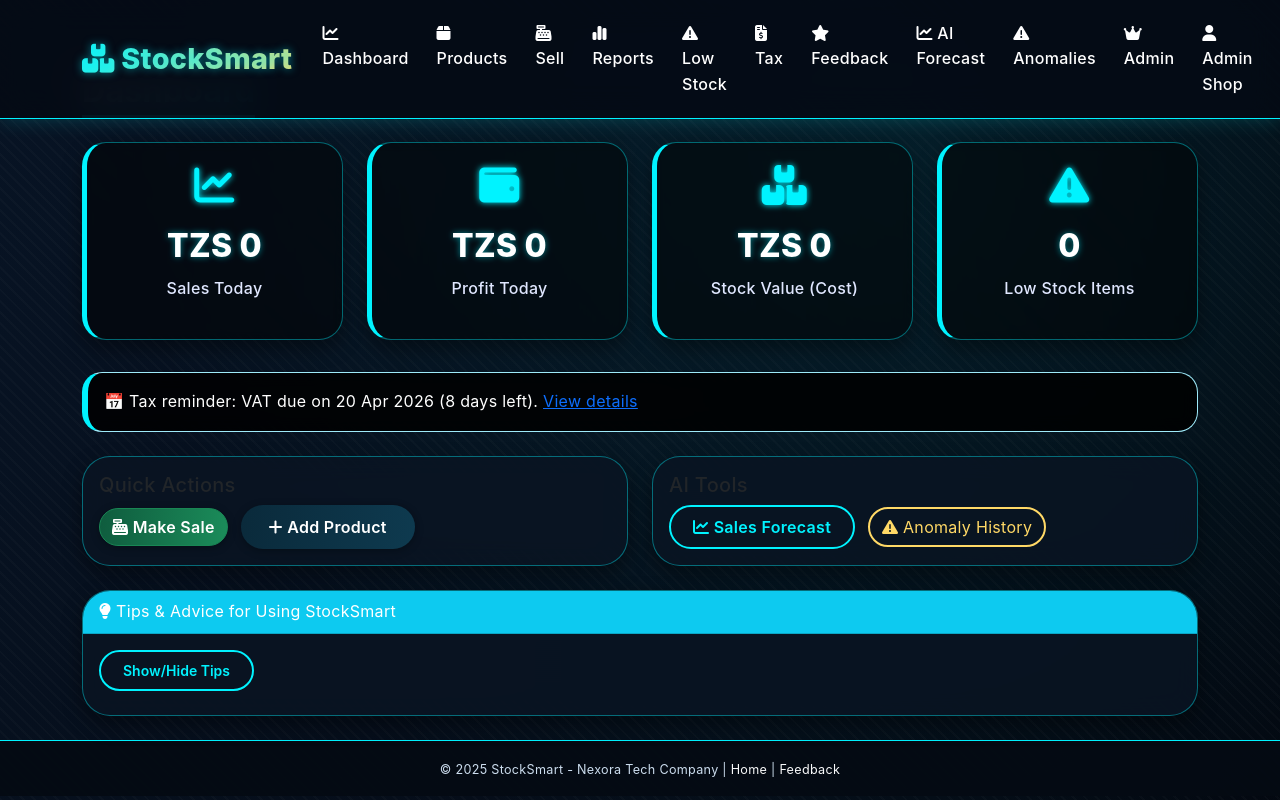
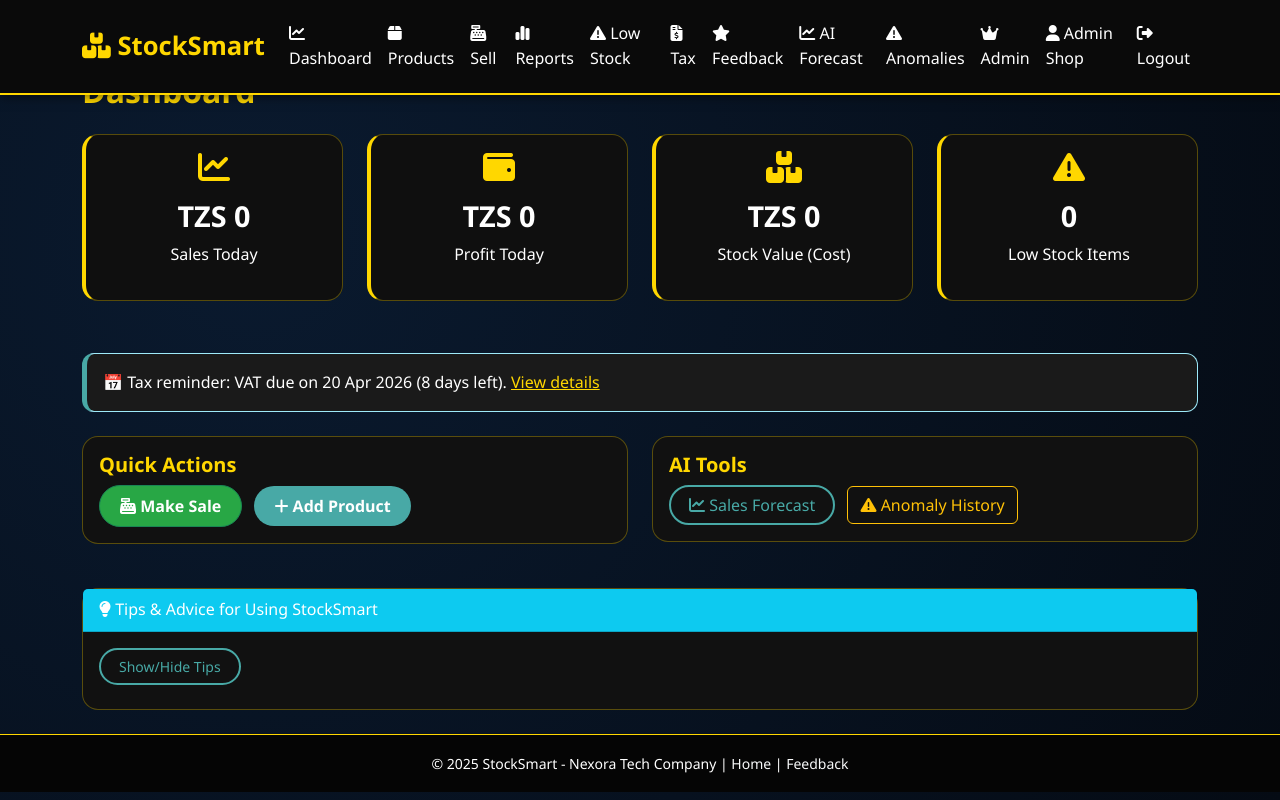
Before and after one commit to nexoratechv1-ctrl/Stocksmart, a Flask app: page /dashboard in a window 1280 px wide. Run offline with Flask 3, Linux system fonts and the light colour scheme; a user stored in the database is signed in.

Commit message:
Update style.css

```diff
--- a/static/css/style.css
+++ b/static/css/style.css
@@ -1,18 +1,13 @@
-/* ========== STOCKSMART - ULTRA FANTASTIC PREMIUM THEME ========== */
-/* Glowing, neon, crystal-clear text, animated deep space gradient */
-
+/* ========== STOCKSMART - STATIC THEME (NO ANIMATIONS) ========== */
 :root {
-    --bg-deep: #050b14;
-    --bg-card: rgba(10, 20, 35, 0.85);
-    --neon-cyan: #00f3ff;
-    --neon-gold: #ffd966;
-    --neon-pink: #ff66cc;
-    --text-bright: #ffffff;
-    --text-glow: #ffffff;
-    --shadow-cyan: 0 0 12px rgba(0, 243, 255, 0.6);
-    --shadow-gold: 0 0 12px rgba(255, 217, 102, 0.6);
-    --card-border: rgba(0, 243, 255, 0.4);
-    --transition-smooth: all 0.3s cubic-bezier(0.25, 0.8, 0.25, 1);
+    --bg-dark: #0a0a0a;
+    --bg-card: #111111;
+    --gold: #ffd700;
+    --gold-dark: #ccac00;
+    --teal: #48A9A6;
+    --text-white: #ffffff;
+    --text-light: #f5f5f5;
+    --border-gold: rgba(255, 215, 0, 0.3);
 }
 
 * {
@@ -22,34 +17,16 @@
 }
 
 body {
-    font-family: 'Inter', 'Segoe UI', 'Poppins', system-ui, -apple-system, sans-serif;
-    background: var(--bg-deep);
-    color: var(--text-bright);
-    overflow-x: hidden;
+    font-family: 'Segoe UI', Tahoma, Geneva, Verdana, sans-serif;
+    background-color: var(--bg-dark);
+    color: var(--text-white);
     line-height: 1.6;
-    letter-spacing: 0.3px;
 }
 
-/* ========== ANIMATED COSMIC BACKGROUND ========== */
+/* Solid background – no animation */
 .animated-bg {
-    position: fixed;
-    top: 0;
-    left: 0;
-    width: 100%;
-    height: 100%;
-    z-index: -2;
-    background: radial-gradient(circle at 20% 30%, #0a1a2f, #03070f);
-    background-size: 200% 200%;
-    animation: cosmicMove 18s ease infinite;
+    display: none;
 }
-
-@keyframes cosmicMove {
-    0% { background-position: 0% 0%; }
-    50% { background-position: 100% 100%; }
-    100% { background-position: 0% 0%; }
-}
-
-/* Floating light particles (pseudo-elements) */
 body::before {
     content: "";
     position: fixed;
@@ -57,390 +34,225 @@
     left: 0;
     width: 100%;
     height: 100%;
-    background: radial-gradient(circle at 70% 20%, rgba(0,243,255,0.08), transparent 70%);
-    z-index: -1;
-    pointer-events: none;
+    background: radial-gradient(circle at 20% 30%, #0a1a2f, #050b14);
+    z-index: -2;
 }
 
-body::after {
-    content: "";
-    position: fixed;
-    top: 0;
-    left: 0;
-    width: 100%;
-    height: 100%;
-    background: repeating-linear-gradient(45deg, rgba(255,255,255,0.02) 0px, rgba(255,255,255,0.02) 2px, transparent 2px, transparent 8px);
-    z-index: -1;
-    pointer-events: none;
-}
-
-/* ========== NAVBAR – GLASS NEON ========== */
+/* Navbar – solid dark */
 .navbar {
-    background: rgba(5, 11, 20, 0.9);
-    backdrop-filter: blur(16px);
-    border-bottom: 1px solid var(--neon-cyan);
-    box-shadow: 0 0 20px rgba(0,243,255,0.2);
+    background: #0a0a0a;
+    border-bottom: 2px solid var(--gold);
+    box-shadow: 0 2px 10px rgba(0,0,0,0.5);
     padding: 0.8rem 0;
 }
 
 .navbar-brand {
-    font-size: 1.8rem;
-    font-weight: 800;
-    background: linear-gradient(135deg, var(--neon-cyan), var(--neon-gold));
-    -webkit-background-clip: text;
-    background-clip: text;
-    color: transparent !important;
-    text-shadow: 0 0 8px rgba(0,243,255,0.5);
-    transition: var(--transition-smooth);
-}
-
-.navbar-brand:hover {
-    text-shadow: 0 0 15px var(--neon-cyan);
-    transform: scale(1.02);
+    font-size: 1.6rem;
+    font-weight: bold;
+    color: var(--gold) !important;
 }
 
 .nav-link {
-    color: var(--text-bright) !important;
+    color: var(--text-white) !important;
     font-weight: 500;
-    margin: 0 6px;
-    transition: var(--transition-smooth);
-    position: relative;
+    transition: 0.2s;
 }
 
 .nav-link:hover {
-    color: var(--neon-cyan) !important;
-    text-shadow: 0 0 6px var(--neon-cyan);
-    transform: translateY(-2px);
+    color: var(--gold) !important;
 }
 
-.nav-link::after {
-    content: '';
-    position: absolute;
-    bottom: -5px;
-    left: 0;
-    width: 0;
-    height: 2px;
-    background: linear-gradient(90deg, var(--neon-cyan), var(--neon-gold));
-    transition: width 0.3s ease;
-}
-
-.nav-link:hover::after {
-    width: 100%;
-}
-
-/* ========== CARDS – GLASS + NEON BORDER ========== */
+/* Cards – solid background, no blur */
 .card {
     background: var(--bg-card);
-    backdrop-filter: blur(12px);
-    border: 1px solid var(--card-border);
-    border-radius: 28px;
-    transition: var(--transition-smooth);
-    box-shadow: 0 8px 20px rgba(0,0,0,0.4);
-    overflow: hidden;
+    border: 1px solid var(--border-gold);
+    border-radius: 16px;
+    transition: 0.2s;
+    margin-bottom: 20px;
 }
 
 .card:hover {
-    transform: translateY(-6px);
-    border-color: var(--neon-cyan);
-    box-shadow: 0 15px 35px rgba(0,243,255,0.25), 0 0 15px rgba(0,243,255,0.3);
+    transform: translateY(-3px);
+    box-shadow: 0 6px 12px rgba(0,0,0,0.3);
 }
 
 .card-title {
-    color: var(--neon-cyan);
-    font-weight: 700;
-    text-shadow: 0 0 4px rgba(0,243,255,0.4);
-    margin-bottom: 1rem;
+    color: var(--gold);
+    font-weight: bold;
 }
 
-.card-text, .card-body p, .card-body li {
-    color: #f0f3f8;
-    font-weight: 400;
+/* Buttons – solid gold/teal */
+.btn-primary {
+    background: var(--teal);
+    color: white;
+    border: none;
+    border-radius: 30px;
+    padding: 8px 20px;
+    font-weight: 600;
 }
-
-/* ========== BUTTONS – NEON / GLOW ========== */
-.btn-primary {
-    background: linear-gradient(95deg, #0a2a3b, #0e3a4f);
-    border: none;
-    border-radius: 60px;
-    padding: 10px 28px;
-    font-weight: 600;
-    color: white;
-    transition: var(--transition-smooth);
-    box-shadow: 0 2px 8px rgba(0,0,0,0.3);
-}
-
 .btn-primary:hover {
-    background: linear-gradient(95deg, #0e3a4f, #145c6e);
-    box-shadow: 0 0 12px var(--neon-cyan);
-    transform: scale(1.02);
-}
-
-.btn-outline-primary {
-    border: 2px solid var(--neon-cyan);
-    background: transparent;
-    color: var(--neon-cyan);
-    border-radius: 60px;
-    padding: 8px 22px;
-    font-weight: 600;
-    transition: var(--transition-smooth);
-}
-
-.btn-outline-primary:hover {
-    background: var(--neon-cyan);
-    color: #000;
-    box-shadow: 0 0 12px var(--neon-cyan);
+    background: #2C5F7A;
     transform: scale(1.02);
 }
 
 .btn-success {
-    background: linear-gradient(95deg, #0f5c3e, #1b8c5a);
-    border-radius: 60px;
+    background: #28a745;
+    border-radius: 30px;
+    padding: 8px 20px;
     font-weight: 600;
-    box-shadow: 0 2px 8px rgba(0,0,0,0.3);
+}
+.btn-success:hover {
+    background: #1e7e34;
 }
 
-.btn-success:hover {
-    box-shadow: 0 0 12px #2ecc71;
+.btn-outline-primary {
+    border: 2px solid var(--teal);
+    color: var(--teal);
+    background: transparent;
+    border-radius: 30px;
+    padding: 6px 18px;
+}
+.btn-outline-primary:hover {
+    background: var(--teal);
+    color: #000;
+}
+
+.btn-gold {
+    background: var(--gold);
+    color: #000;
+    border-radius: 30px;
+    padding: 8px 20px;
+    font-weight: 600;
+}
+.btn-gold:hover {
+    background: var(--gold-dark);
     transform: scale(1.02);
 }
 
-.btn-danger {
-    border-radius: 60px;
-    font-weight: 600;
+/* Forms – visible text */
+.form-control, .form-select {
+    background: #1a1a1a;
+    border: 1px solid var(--border-gold);
+    color: white;
+    border-radius: 12px;
+    padding: 10px 14px;
 }
 
-.btn-warning, .btn-outline-warning {
-    border-radius: 60px;
-}
-
-.btn-outline-warning {
-    border: 2px solid var(--neon-gold);
-    color: var(--neon-gold);
-    background: transparent;
-}
-
-.btn-outline-warning:hover {
-    background: var(--neon-gold);
-    color: #000;
-    box-shadow: 0 0 12px var(--neon-gold);
-}
-
-/* ========== FORMS – GLOWING INPUTS ========== */
-.form-control, .form-select {
-    background: rgba(0, 0, 0, 0.75);
-    border: 1px solid rgba(0, 243, 255, 0.5);
-    border-radius: 20px;
-    padding: 12px 18px;
-    color: #ffffff;
-    transition: var(--transition-smooth);
-}
-
-.form-control:focus, .form-select:focus {
-    background: #0a1420;
-    border-color: var(--neon-cyan);
-    box-shadow: 0 0 14px var(--neon-cyan);
+.form-control:focus {
+    background: #222;
+    border-color: var(--gold);
+    box-shadow: 0 0 0 2px rgba(255,215,0,0.2);
     color: white;
 }
 
-.form-control::placeholder, .form-select::placeholder {
-    color: #b0c4de;
-    opacity: 1;
-    font-weight: 300;
+.form-control::placeholder {
+    color: #aaa;
 }
 
 label {
-    color: var(--neon-cyan);
-    font-weight: 600;
-    margin-bottom: 6px;
-    letter-spacing: 0.5px;
+    color: var(--gold);
+    font-weight: 500;
 }
 
-/* ========== TABLES – SHIMMER ========== */
+/* Tables */
 .table {
-    color: #f0f3f8;
-    border-color: rgba(0,243,255,0.3);
+    color: var(--text-white);
+    border-color: var(--border-gold);
 }
 
 .table thead th {
-    color: var(--neon-cyan);
-    border-bottom: 2px solid var(--neon-cyan);
-    font-weight: 600;
-    text-shadow: 0 0 3px rgba(0,243,255,0.3);
+    color: var(--gold);
+    border-bottom: 2px solid var(--gold);
 }
 
 .table-striped > tbody > tr:nth-of-type(odd) {
-    background-color: rgba(0, 243, 255, 0.05);
+    background-color: rgba(255,215,0,0.05);
 }
 
-/* ========== DASHBOARD CARDS ========== */
+/* Dashboard cards (stats) */
 .dashboard-card {
     text-align: center;
-    padding: 22px 12px;
-    border-left: 5px solid var(--neon-cyan);
-    background: rgba(0, 0, 0, 0.5);
-    backdrop-filter: blur(4px);
-    border-radius: 24px;
-    transition: var(--transition-smooth);
-}
-
-.dashboard-card:hover {
-    transform: translateY(-4px);
-    border-left-color: var(--neon-gold);
-    box-shadow: 0 0 20px rgba(0,243,255,0.3);
+    padding: 16px;
+    background: #0f0f0f;
+    border-radius: 16px;
+    border-left: 4px solid var(--gold);
 }
 
 .dashboard-card i {
-    font-size: 2.5rem;
-    color: var(--neon-cyan);
-    text-shadow: 0 0 6px var(--neon-cyan);
-    margin-bottom: 12px;
+    font-size: 2rem;
+    color: var(--gold);
+    margin-bottom: 8px;
 }
 
 .dashboard-card h3 {
-    font-size: 2rem;
-    font-weight: 800;
-    color: #fff;
-    text-shadow: 0 0 6px rgba(0,243,255,0.5);
-    margin: 10px 0;
+    font-size: 1.8rem;
+    font-weight: bold;
+    color: white;
+    margin: 8px 0;
 }
 
-.dashboard-card p {
-    color: #e0e7ff;
-    font-weight: 500;
+/* Badges */
+.badge-low {
+    background: #dc3545;
+    color: white;
+    padding: 4px 10px;
+    border-radius: 20px;
 }
 
-/* ========== BADGES ========== */
-.badge-low {
-    background: #ff4d4d;
-    color: white;
-    padding: 4px 12px;
-    border-radius: 50px;
-    font-weight: bold;
-    box-shadow: 0 0 8px #ff4d4d;
-}
-
-.badge-drop {
-    background: #ff4d4d;
-    box-shadow: 0 0 8px #ff4d4d;
-}
-
-.badge-spike {
-    background: #ffaa33;
-    color: #000;
-    box-shadow: 0 0 8px #ffaa33;
-}
-
-/* ========== ALERTS – GLOW BORDER ========== */
-.alert {
-    border-radius: 20px;
-    background: rgba(0, 0, 0, 0.85);
-    border-left: 6px solid;
-    backdrop-filter: blur(8px);
-    color: #fff;
-}
-
-.alert-success { border-left-color: #2ecc71; }
-.alert-danger { border-left-color: #ff4d4d; }
-.alert-warning { border-left-color: var(--neon-gold); }
-.alert-info { border-left-color: var(--neon-cyan); }
-
-/* ========== ANOMALY ALERT SPECIAL ========== */
-.alert-warning strong {
-    color: var(--neon-gold);
-    text-shadow: 0 0 4px #ffcc00;
-}
-
-/* ========== CHARTS ========== */
-canvas {
-    max-width: 100%;
-    height: auto;
-    background: rgba(0, 0, 0, 0.5);
-    border-radius: 24px;
-    padding: 12px;
-    border: 1px solid rgba(0,243,255,0.3);
-}
-
-/* ========== FOOTER ========== */
+/* Footer */
 .footer {
-    background: rgba(5, 11, 20, 0.95);
-    border-top: 1px solid var(--neon-cyan);
-    margin-top: 60px;
-    padding: 24px 0;
-    font-size: 0.9rem;
-    color: #ccddee;
+    background: #050505;
+    border-top: 1px solid var(--gold);
+    margin-top: 40px;
+    padding: 20px 0;
+    color: #ccc;
 }
 
 .footer a {
-    color: var(--neon-cyan);
+    color: var(--gold);
     text-decoration: none;
-    transition: 0.2s;
 }
 
-.footer a:hover {
-    text-shadow: 0 0 6px var(--neon-cyan);
-    text-decoration: underline;
+/* Alerts */
+.alert {
+    border-radius: 12px;
+    background: #1a1a1a;
+    border-left: 5px solid;
+    color: white;
+}
+.alert-success { border-left-color: #28a745; }
+.alert-danger { border-left-color: #dc3545; }
+.alert-warning { border-left-color: var(--gold); }
+.alert-info { border-left-color: var(--teal); }
+
+/* Responsive */
+@media (max-width: 768px) {
+    .navbar-brand { font-size: 1.2rem; }
+    .dashboard-card h3 { font-size: 1.3rem; }
+    .btn { padding: 6px 14px; font-size: 0.85rem; }
+    .table { font-size: 0.85rem; }
 }
 
-/* ========== RESPONSIVE (PHONE & TABLET) ========== */
-@media (max-width: 768px) {
-    .navbar-brand {
-        font-size: 1.3rem;
-    }
-    .dashboard-card h3 {
-        font-size: 1.4rem;
-    }
-    .dashboard-card i {
-        font-size: 1.8rem;
-    }
-    .card-title {
-        font-size: 1.2rem;
-    }
-    .btn-primary, .btn-outline-primary {
-        padding: 6px 16px;
-        font-size: 0.85rem;
-    }
-    .table {
-        font-size: 0.85rem;
-    }
-    .form-control, .form-select {
-        padding: 10px 12px;
-    }
-    .container {
-        padding-left: 12px;
-        padding-right: 12px;
-    }
-}
-
-/* ========== HEADINGS & TEXT GLOW ========== */
-h1, h2, h3, h4, .section-title {
-    text-shadow: 0 2px 5px rgba(0,0,0,0.6);
+/* Headings */
+h1, h2, h3, h4, h5, h6, .section-title h2 {
+    color: var(--gold);
     font-weight: 700;
 }
 
-h2 {
-    background: linear-gradient(120deg, #ffffff, var(--neon-cyan));
-    -webkit-background-clip: text;
-    background-clip: text;
-    color: transparent;
-    display: inline-block;
-    padding-bottom: 5px;
-    border-bottom: 3px solid var(--neon-cyan);
-    margin-bottom: 25px;
+/* All text readable */
+p, li, span, div, .card-text, .form-label, .footer p {
+    color: var(--text-white);
 }
 
-/* ========== EXTRA SHINE FOR BUTTONS ========== */
-.btn-glow {
-    box-shadow: 0 0 6px var(--neon-cyan);
+/* Links */
+a {
+    color: var(--gold);
+}
+a:hover {
+    color: var(--gold-dark);
 }
 
-/* ========== SCROLLBAR ========== */
-::-webkit-scrollbar {
-    width: 8px;
-}
-::-webkit-scrollbar-track {
-    background: #0a1420;
-}
-::-webkit-scrollbar-thumb {
-    background: var(--neon-cyan);
-    border-radius: 10px;
+/* No transitions/animations on hover for static feel */
+button, .card, .btn, .nav-link {
+    transition: none;
     }
```
